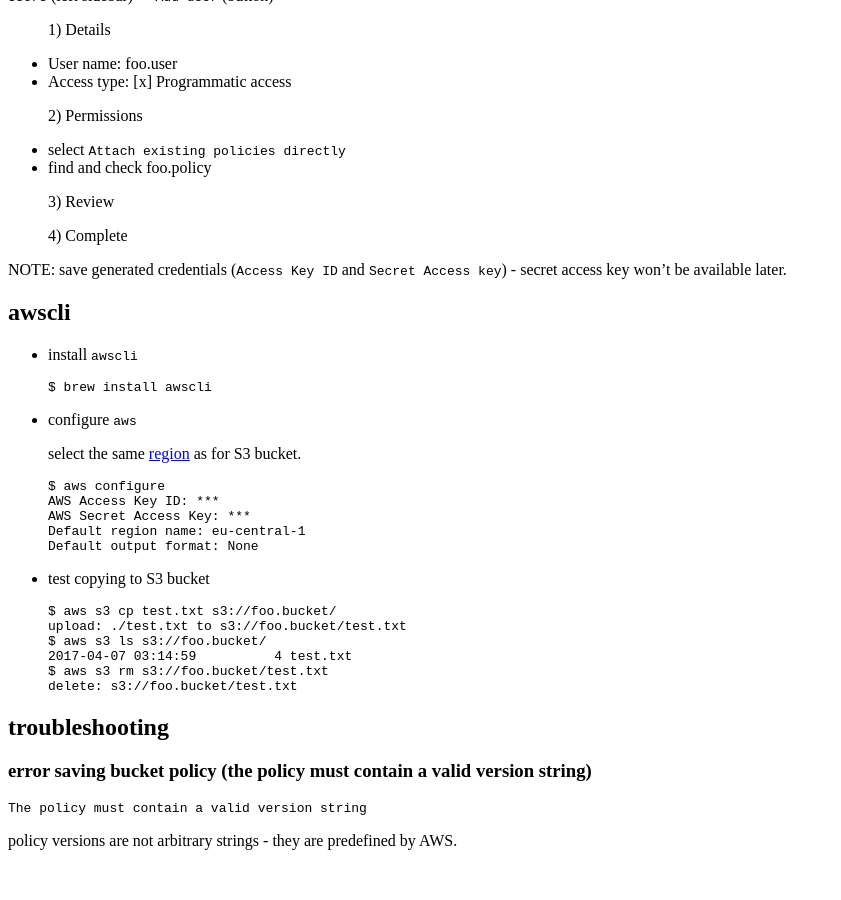
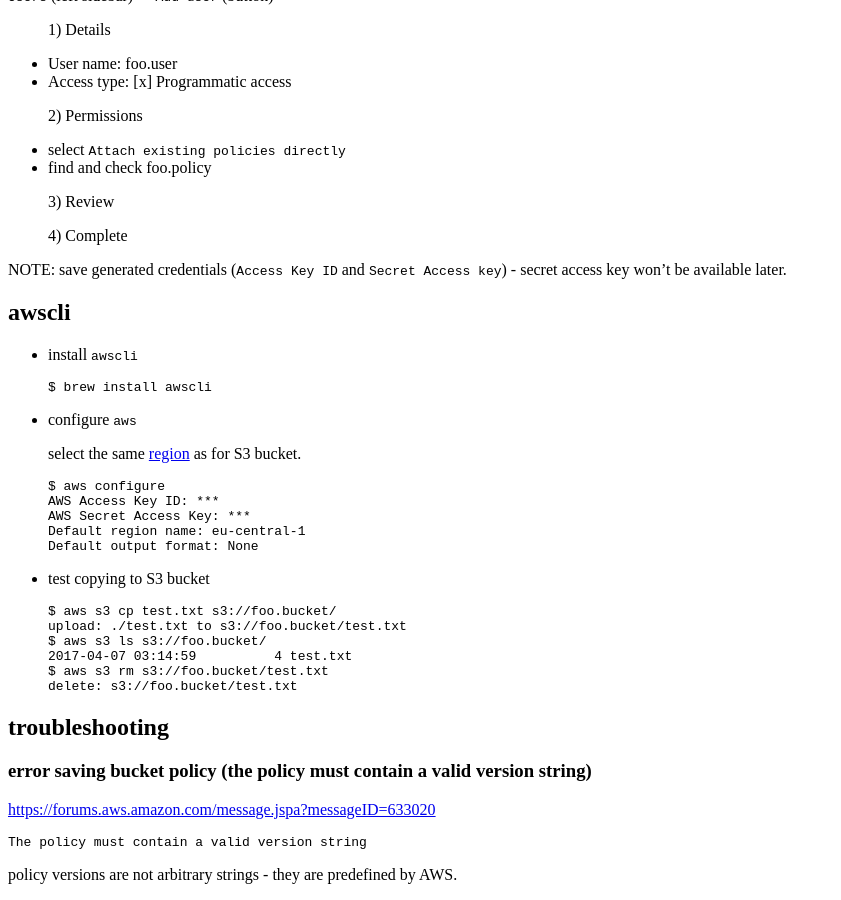
Before and after one commit to tap349/tap349.github.io, a Jekyll site: the page built from _posts/2017-04-06-aws.md, in a window 1280 px wide and 900 px high, scrolled down 2280 px. Shown: the whole window, without its empty margins (0-841 px from the left). Built offline with Jekyll 4.4.1, drawn with Linux system fonts in a browser that asks for light colours; before the commit the page ends 3146 px from its top, so only the background shows below that.

Commit message:
update 2017-06-05_18:03:13

````diff
--- a/_posts/2017-04-06-aws.md
+++ b/_posts/2017-04-06-aws.md
@@ -173,6 +173,8 @@
 
 ### error saving bucket policy (the policy must contain a valid version string)
 
+<https://forums.aws.amazon.com/message.jspa?messageID=633020>
+
 ```sh
 The policy must contain a valid version string
 ```
````
